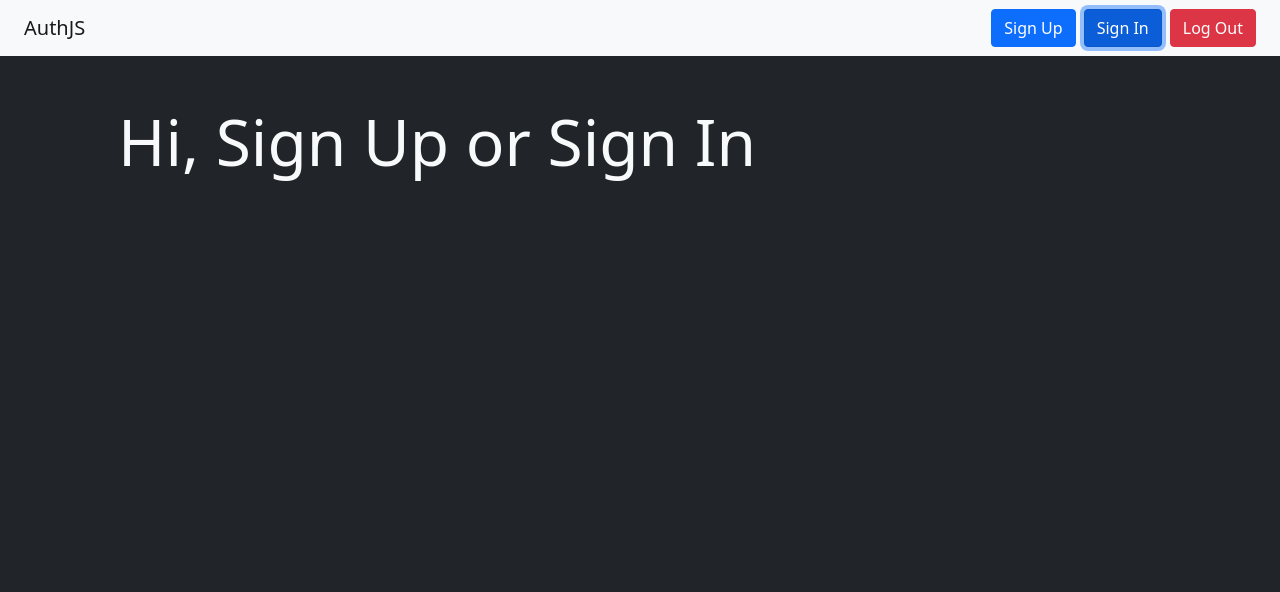
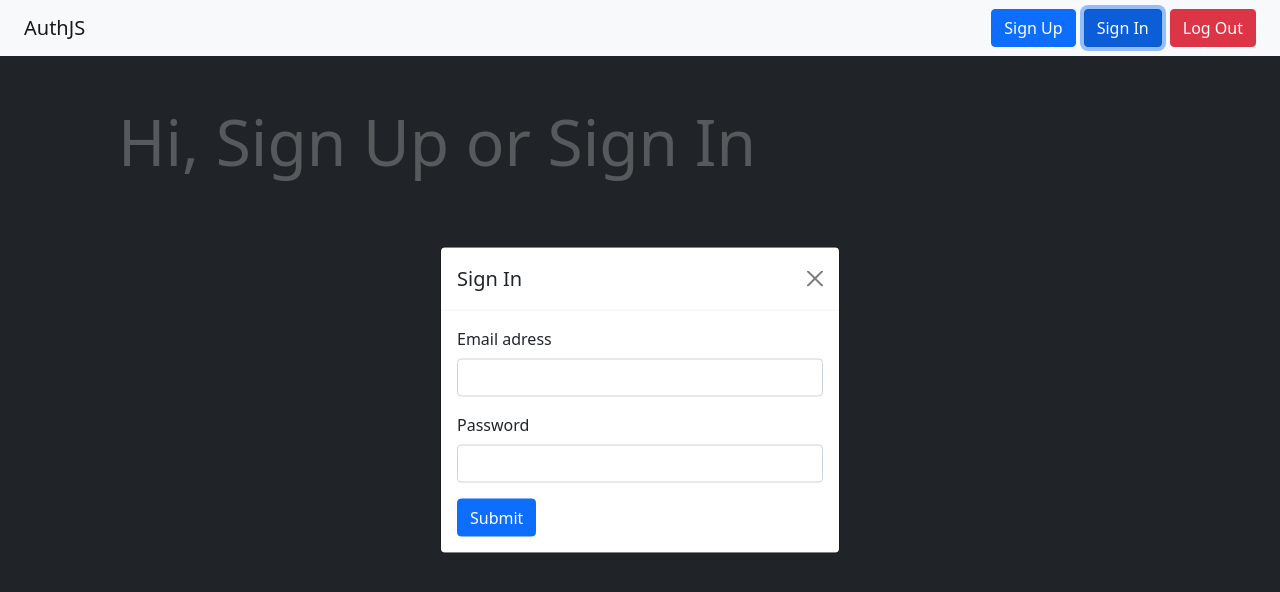
Before and after one commit to ImaneElouazzani/Authentification, a React (Create React App) app: page / in a window 1280 px wide. Both pictures are taken after a click on the button "Sign In". Shown: the top 592 px of the page. Built offline with nearby package versions, Linux system fonts and the light colour scheme; no server answers.

Commit message:
premiere connexion terminée fin project

```diff
--- a/src/App.js
+++ b/src/App.js
@@ -5,11 +5,13 @@ import Navbar from "./Components/Navbar";
 import SignUpModal from "./Components/SignUpModal";
 import PrivateHome from "./Pages/Private/PrivateHome/PrivateHome";
 import Private from "./Pages/Private/Private"
+import SignInModal from "./Components/SignInModal";
 
 function App() {
   return (
     <>
       <SignUpModal/>
+      <SignInModal/>
       <Navbar/>
       <Routes>
         <Route path="/" element={<Home/>} />
--- a/src/Components/Navbar.js
+++ b/src/Components/Navbar.js
@@ -1,9 +1,20 @@
 import {React, useContext} from 'react'
 import { Link } from 'react-router-dom'
 import { UserContext } from '../Context/userContext'
+import {signOut} from "firebase/auth"
+import {useNavigate} from "react-router"
+import { auth } from '../firebase-config'
 
 export default function Navbar() {
     const {toggleModals} = useContext(UserContext)
+    const navigate = useNavigate()
+    const logOut = async () => {
+        try {
+            await signOut(auth)
+        } catch {
+            alert("For some reasons we can't deconnect, please check your internet connexion and ResizeObserverEntry.")
+        }
+    }
   return (
     <nav className='navbar navbar-light bg-light px-4'>
         <Link to="/" className="navbar-brand">
@@ -20,7 +31,9 @@ export default function Navbar() {
             >
                 Sign In
             </button>
-            <button className='btn btn-danger ms-2'>
+            <button
+            onClick={logOut}
+            className='btn btn-danger ms-2'>
                 Log Out
             </button>
         </div>
--- /dev/null
+++ b/src/Components/SignInModal.js
@@ -0,0 +1,108 @@
+import React, {useContext, useRef, useState} from 'react'
+import { UserContext } from '../Context/userContext'
+import { useNavigate } from 'react-router'
+
+export default function SignInModal() {
+
+  const {modalState, toggleModals, signIn} = useContext(UserContext)
+
+  const [validation, setValidation] = useState("")
+
+  const inputs = useRef([])
+  const addInputs = (el) => {
+      if(el && !inputs.current.includes(el)){
+          inputs.current.push(el)
+      }
+  }
+  const formRef = useRef()
+
+  const navigate = useNavigate()
+
+  const handleForm = async (e) => {
+      e.preventDefault()
+
+      try {
+        const cred = await signIn(
+            inputs.current[0].value,
+            inputs.current[1].value
+        )
+        //formRef.current.reset()
+        setValidation("")
+        toggleModals("close")
+        navigate("/private/private-home")
+      } catch {
+        setValidation("Wopsy, email and/or password incorrect")
+      }
+  }
+
+  const closeModal = () => {
+      setValidation("")
+      toggleModals("close")
+  }
+
+  return (
+<>
+  { modalState.signInModal && (
+        <div className="position-fixed top-0 vw-100 vh-100">
+          <div
+          onClick={closeModal}
+          className="w-100 h-100 bg-dark bg-opacity-75">
+          </div>
+            <div
+              className="position-absolute top-50 start-50 translate-middle"
+              style={{ minWidth: "400px" }}
+            >
+              <div className="modal-dialog">
+                <div className="modal-content">
+                  <div className="modal-header">
+                    <h5 className="modal-title">Sign In</h5>
+                    <button
+                    onClick={closeModal}
+                    className="btn-close"></button>
+                  </div>
+
+                  <div className="modal-body">
+                    <form
+                    onSubmit={handleForm}
+                    className="sign-up-form"
+                    ref={formRef}>
+                      <div className="mb-3">
+                        <label htmlFor="signInEmail" className="form-label">
+                          Email adress
+                        </label>
+                        <input
+                          ref={addInputs}
+                          name="email"
+                          required
+                          type="email"
+                          className="form-control"
+                          id="signUpEmail"
+                        />
+                      </div>
+
+                      <div className="mb-3">
+                        <label htmlFor="signInPwd" className="form-label">
+                          Password
+                        </label>
+                        <input
+                          ref={addInputs}
+                          name="pwd"
+                          required
+                          type="password"
+                          className="form-control"
+                          id="signUpPwd"
+                        />
+                        <p className="text-danger mt-1">{validation}</p>
+                      </div>
+
+                      <button className="btn btn-primary">Submit</button>
+                    </form>
+                  </div>
+                </div>
+              </div>
+            </div>
+
+        </div>)}
+        </>
+  )
+}
--- a/src/Context/userContext.js
+++ b/src/Context/userContext.js
@@ -11,6 +11,7 @@ export function UserContextProvider(props) {
     const [loadingData, setLoadingData] = useState(true)
 
     const signUp = (email, pwd) => createUserWithEmailAndPassword(auth, email, pwd)
+    const signIn = (email, pwd) => signInWithEmailAndPassword(auth, email, pwd)
 
     useEffect(() => {
         const unsubscribe = onAuthStateChanged(auth, (currentUser) => {
@@ -48,7 +49,7 @@ export function UserContextProvider(props) {
     }
 
     return (
-        <UserContext.Provider value={{modalState, toggleModals, signUp, currentUser}}>
+        <UserContext.Provider value={{modalState, toggleModals, signUp, currentUser, signIn}}>
             {!loadingData && props.children}
         </UserContext.Provider>
     )
--- a/src/Pages/Home.js
+++ b/src/Pages/Home.js
@@ -1,10 +1,14 @@
-import React from 'react'
+import React, {useContext} from 'react'
+import {UserContext} from '../Context/userContext'
 
 export default function Home() {
+
+  const {currentUser} = useContext(UserContext)
+
   return (
     <div className='container p-5'>
         <h1 className='display-3 text-light'>
-            Hi, Sign Up or Sign In
+           {currentUser? "Welcome buddy" :  "Hi, Sign Up or Sign In"}
         </h1>
     </div>
   )
```
